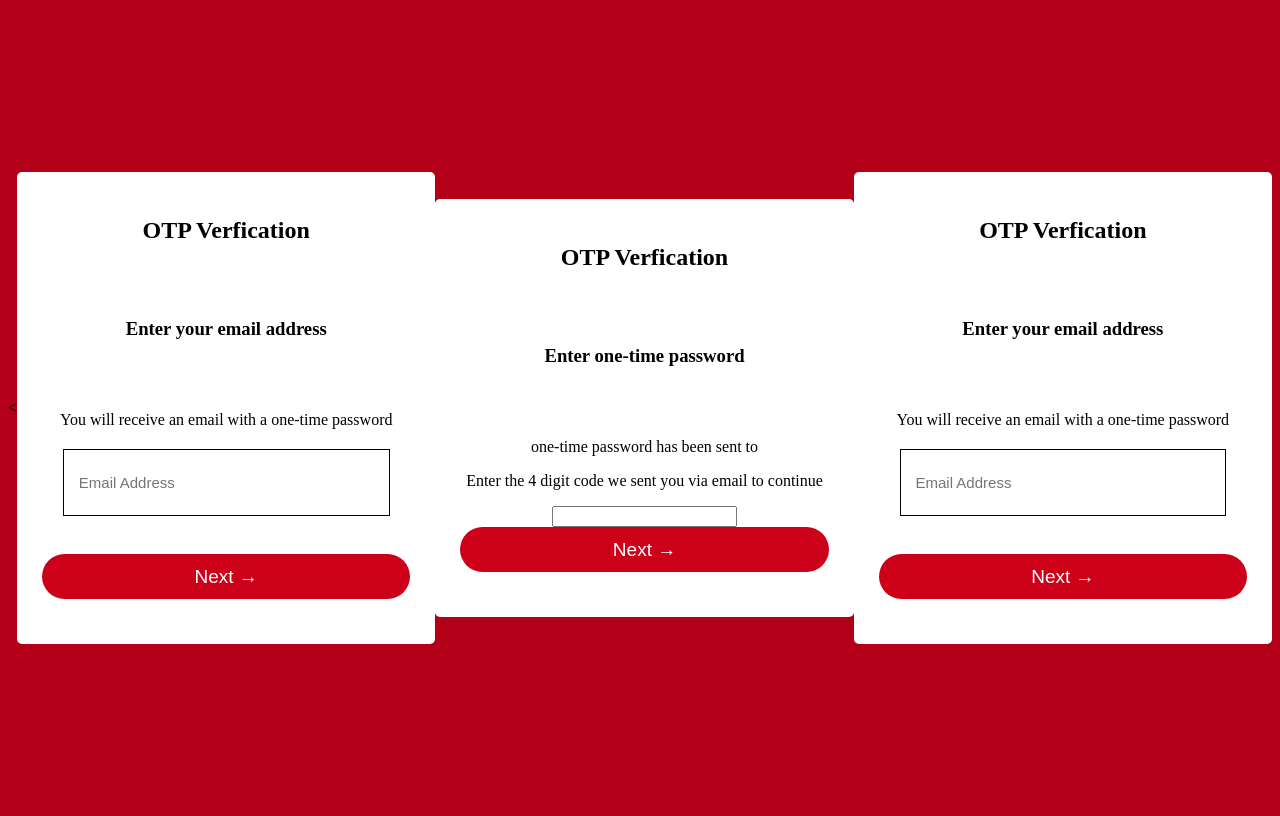
After one commit to mikhael268/UAS_2, a Flask app: template group_1/templates/index.html in a window 1280 px wide. The commit adds this page. Run offline with Flask 3, Linux system fonts and the light colour scheme; the template is opened without the code that fills it, so the values that code supplies are empty; some libraries are stand-ins or nearby versions.

Commit message:
login page pake css

```diff
--- /dev/null
+++ b/group_1/static/OTP.css
@@ -0,0 +1,45 @@
+body{
+    background-color: #B30018
+;
+    min-height: 100vh;
+    display: flex;
+    align-items: center;
+    justify-content: center;
+
+}
+
+.container{
+    background: #FFFFFF;
+    width: 400px;
+    border-radius: 5px;
+    padding: 25px;
+    text-align: center;
+
+
+}
+
+.form-group{
+    margin: 20px 0;
+
+}
+
+.form-group input{
+    height: 35px;
+    width: 80%;
+    font-size: 15px;
+    padding: 15px;
+    outline: none;
+    border: 1px solid #000000;
+}
+
+button{
+    width:100%;
+    height: 45px;
+    cursor: pointer;
+    font-size: 19px;
+    background-color:#CD001A;
+    border-radius: 30px;
+    border: none;
+    color: #ffffff;
+    margin-bottom: 20px;
+}
--- /dev/null
+++ b/group_1/templates/index.html
@@ -0,0 +1,58 @@
+<!doctype html>
+<<html lang="en">
+<head>
+    <meta charset="UTF-8">
+    <title>OTP Generator With Email Verification</title>
+    <link rel="stylesheet" href="../static/OTP.css">
+    <link href="https://fonts.googleapis.com/css2?family=Roboto&display=swap" rel="stylesheet">
+</head>
+<body>
+    <div class="container step1">
+        <h2>OTP Verfication</h2><br></br>
+        <h3>Enter your email address</h3><br></br>
+        <p>You will receive an email with a one-time password</p>
+
+        <div class="form-group">
+            <input type="email" id="emailAddress" placeholder="Email Address" ><br></br>
+
+        </div>
+        <button class="next_button">Next &rarr;</button>
+    </div>
+
+        <div class="container step2">
+        <h2>OTP Verfication</h2><br></br>
+        <h3>Enter one-time password</h3><br></br>
+        <p>one-time password has been sent to <span id="verify-email"></span></p>
+
+        <div class="otp_form">
+            <p>Enter the 4 digit code we sent you via email to continue
+            <div class="otp_group">
+                <input type=number>
+
+            </div>
+
+        </div>
+        <button class="next_button">Next &rarr;</button>
+
+
+
+    </div>
+
+        <div class="container step3">
+        <h2>OTP Verfication</h2><br></br>
+        <h3>Enter your email address</h3><br></br>
+        <p>You will receive an email with a one-time password</p>
+
+        <div class="form-group">
+            <input type="email" id="emailAddress" placeholder="Email Address" ><br></br>
+
+        </div>
+        <button class="next_button">Next &rarr;</button>
+
+    </div>
+
+
+
+    <script src="{{ url_for('static', filename='OTP.js') }}"></script>
+</body>
+</html>
--- a/group_1/templates/login.html
+++ b/group_1/templates/login.html
@@ -1,3 +1,4 @@
+<!doctype html>
 <<html lang="en">
 <head>
     <meta charset="UTF-8">
@@ -13,7 +14,7 @@
             <input type="text" id="username" name="username" required>
             <br>
             <label for="password">Password:</label>
-            <input type="password" id="password" name="password" required><br><br>
+            <input type="password" id="password" name="password" req`uired><br><br>
             <button type="submit">Login</button>
     </form>
 </body>
--- /dev/null
+++ b/group_1/templates/tes.html
@@ -0,0 +1,3 @@
+!
+
+<!
```
Also changed, not shown: group_1/static/OTP.JS (added).
